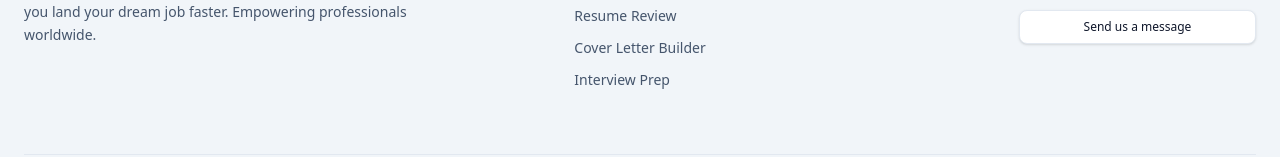
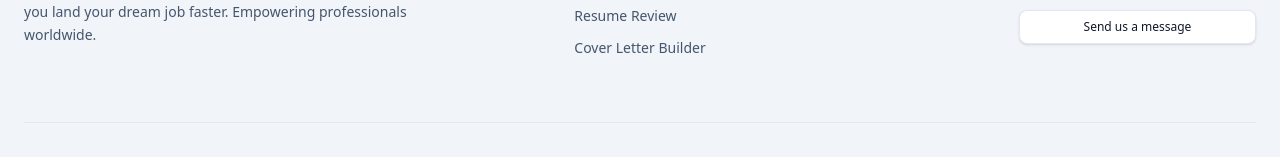
Before and after one commit to capstone-p83/Digital-Career-Hub-with-AI-Powered-Resume-Review, a Next.js app in the folder frontend/: page / in a window 1280 px wide. Shown: the part 1186-1343 px from the top of the page. Built offline with nearby package versions, Linux system fonts and the light colour scheme; no server answers.

Commit message:
Remove interview questions link from footer

```diff
--- a/frontend/src/components/layout/Footer.tsx
+++ b/frontend/src/components/layout/Footer.tsx
@@ -1,11 +1,14 @@
 "use client";
 
 import Link from "next/link";
+
 import { Mail, Briefcase } from "lucide-react";
+
 import { useLanguage } from "../../context/LanguageContext";
 
 export default function Footer() {
   const currentYear = new Date().getFullYear();
+
   const { t } = useLanguage();
 
   return (
@@ -60,15 +63,6 @@ export default function Footer() {
                   {t("footer.coverLetterBuilder")}
                 </Link>
               </li>
-
-              <li>
-                <Link
-                  href="/learning"
-                  className="transition-colors hover:text-blue-600 dark:hover:text-blue-400"
-                >
-                  {t("footer.interviewPrep")}
-                </Link>
-              </li>
             </ul>
           </div>
 
```
